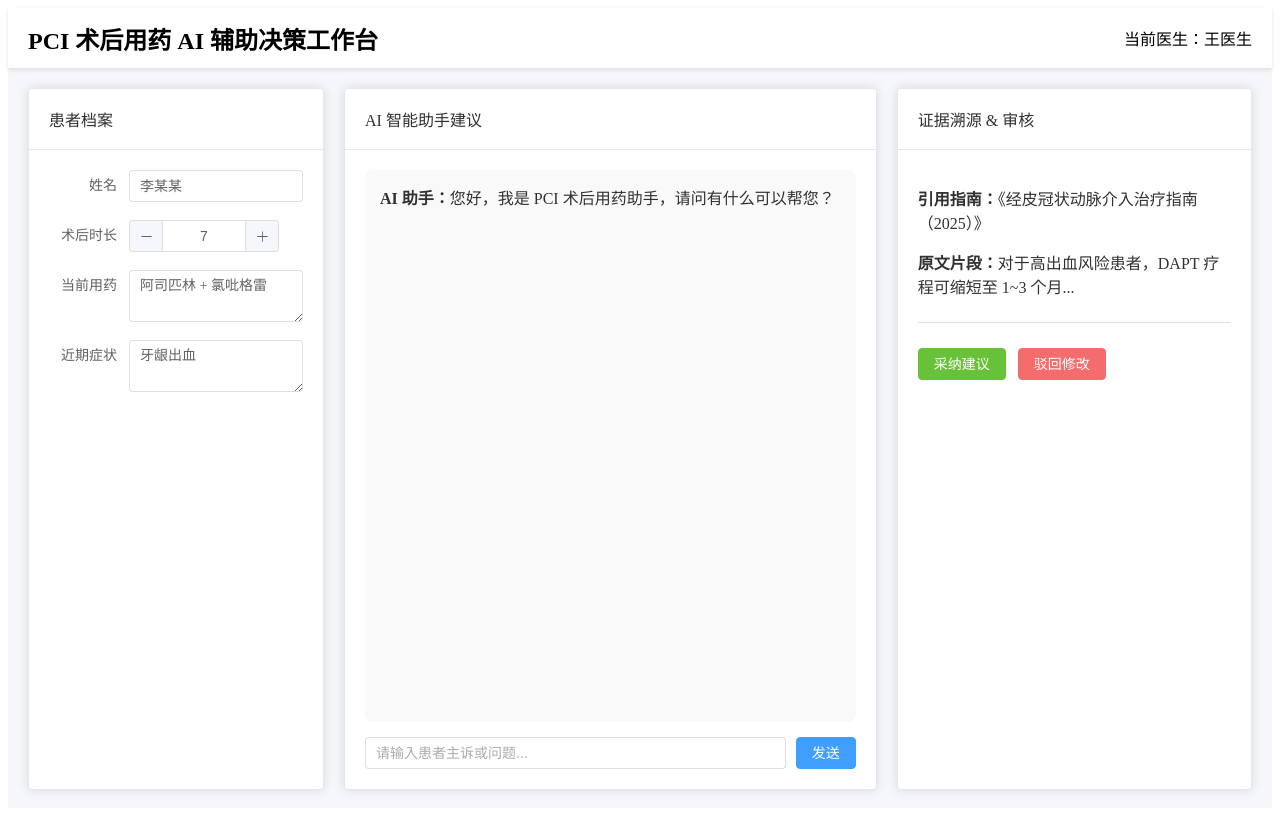
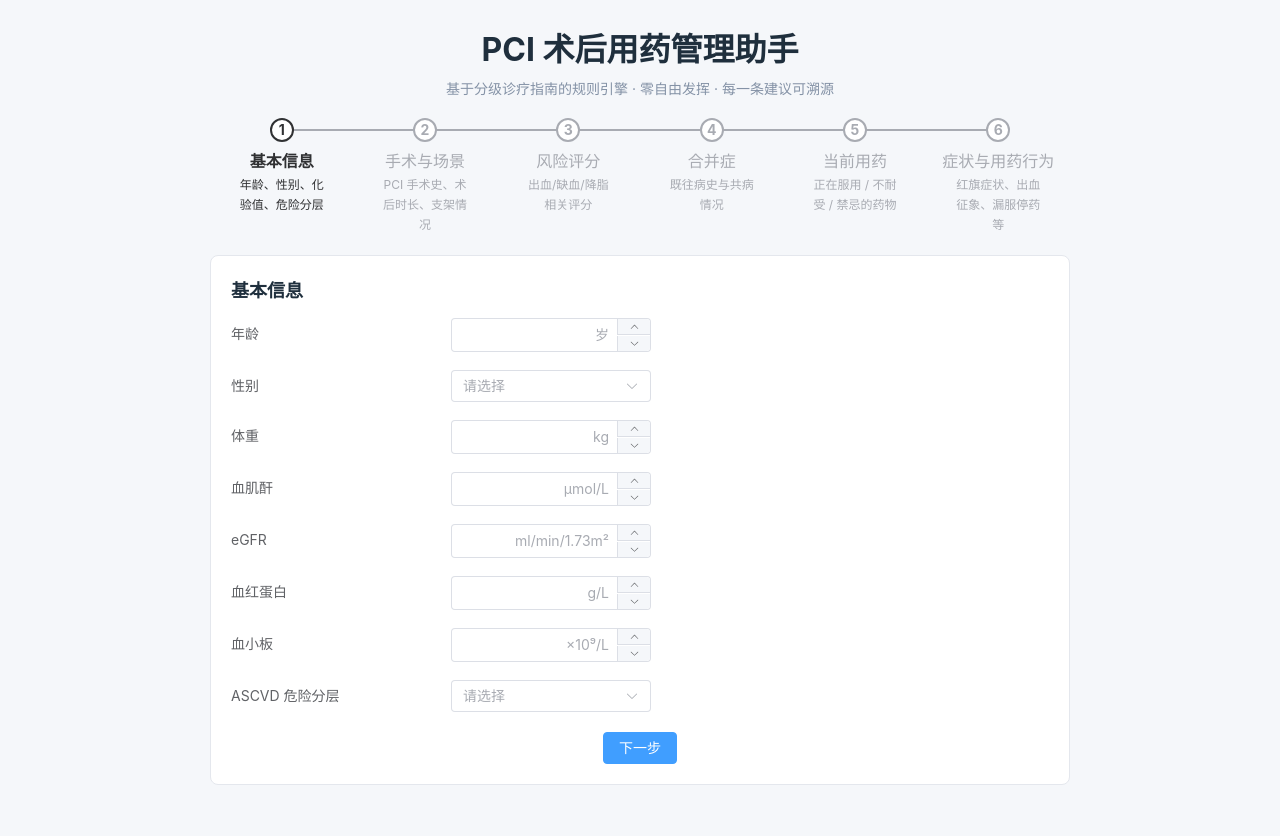
Before and after one commit to lynnevans/pci-med, a Vue app in the folder frontend/: page / in a window 1280 px wide. Shown: the top 836 px of the page. Built offline with nearby package versions, Linux system fonts and the light colour scheme.

Commit message:
Update App.vue

```diff
--- a/frontend/src/App.vue
+++ b/frontend/src/App.vue
@@ -1,184 +1,274 @@
+<script setup>
+import { reactive, ref, computed } from 'vue'
+import { ElMessage } from 'element-plus'
+
+// ============ 分步问诊字段配置（注意：key 与后端 rule_engine.py 字段完全一致） ============
+const steps = [
+  {
+    title: '基本信息',
+    desc: '年龄、性别、化验值、危险分层',
+    fields: [
+      { key: 'age', label: '年龄', type: 'number', unit: '岁', min: 0, max: 120 },
+      { key: 'sex', label: '性别', type: 'select', options: ['男', '女'] },
+      { key: 'weight', label: '体重', type: 'number', unit: 'kg', min: 0, max: 300 },
+      { key: 'scr', label: '血肌酐', type: 'number', unit: 'μmol/L', min: 0 },
+      { key: 'egfr', label: 'eGFR', type: 'number', unit: 'ml/min/1.73m²', min: 0 },
+      { key: 'hb', label: '血红蛋白', type: 'number', unit: 'g/L', min: 0 },
+      { key: 'plt', label: '血小板', type: 'number', unit: '×10⁹/L', min: 0 },
+      { key: 'ascvd_risk', label: 'ASCVD 危险分层', type: 'select', options: ['极高危', '超高危'] },
+    ],
+  },
+  {
+    title: '手术与场景',
+    desc: 'PCI 手术史、术后时长、支架情况',
+    fields: [
+      { key: 'scenario', label: '就诊场景', type: 'select', options: ['ACS', 'CCS'] },
+      { key: 'post_pci', label: '是否 PCI 术后', type: 'boolean' },
+      { key: 'post_pci_months', label: '术后时长', type: 'number', unit: '月', min: 0, max: 240 },
+      { key: 'surgery_date', label: '手术日期', type: 'date' },
+      { key: 'stent_type', label: '支架类型与数量', type: 'text', placeholder: '如：药物洗脱支架×1' },
+      { key: 'discharge_plan', label: '出院方案', type: 'text', placeholder: '如：DAPT 12个月' },
+      { key: 'dcb', label: '药物涂层球囊（DCB）', type: 'boolean' },
+      { key: 'emergency_pci', label: '急诊 PCI', type: 'boolean' },
+      { key: 'precis_dapt', label: 'PRECISE-DAPT 评分', type: 'number', min: 0, max: 60 },
+    ],
+  },
+  {
+    title: '风险评分',
+    desc: '出血/缺血/降脂相关评分',
+    fields: [
+      { key: 'has_bled', label: 'HAS-BLED 评分', type: 'number', min: 0, max: 9 },
+      { key: 'cha2ds2_vasc', label: 'CHA₂DS₂-VASc 评分', type: 'number', min: 0, max: 9 },
+      { key: 'baseline_ldl', label: '基线 LDL-C', type: 'number', unit: 'mmol/L', min: 0 },
+    ],
+  },
+  {
+    title: '合并症',
+    desc: '既往病史与共病情况',
+    fields: [
+      { key: 'diabetes', label: '2 型糖尿病', type: 'boolean' },
+      { key: 'ckd', label: 'CKD 慢性肾脏病', type: 'boolean' },
+      { key: 'af', label: '房颤', type: 'boolean' },
+      { key: 'hf', label: '心衰', type: 'boolean' },
+      { key: 'lvef_reduced', label: 'LVEF 降低', type: 'boolean' },
+      { key: 'asthma_copd', label: '哮喘 / COPD', type: 'boolean' },
+      { key: 'gout_history', label: '痛风史', type: 'boolean' },
+      { key: 'stroke_tia_history', label: '缺血性卒中 / TIA 史', type: 'boolean' },
+      { key: 'prior_mi_stroke', label: '既往心梗 / 卒中史', type: 'boolean' },
+      { key: 'multivessel', label: '多支病变', type: 'boolean' },
+      { key: 'bp_high', label: '规范服药下血压 ≥140/90', type: 'boolean' },
+    ],
+  },
+  {
+    title: '当前用药',
+    desc: '正在服用 / 不耐受 / 禁忌的药物',
+    fields: [
+      { key: 'on_clopidogrel', label: '正在用氯吡格雷', type: 'boolean' },
+      { key: 'on_ticagrelor', label: '正在用替格瑞洛', type: 'boolean' },
+      { key: 'on_noac', label: '正在用 NOAC 抗凝', type: 'boolean' },
+      { key: 'noac_type', label: 'NOAC 品种', type: 'select', options: ['利伐沙班', '达比加群', '阿哌沙班'] },
+      { key: 'aspirin_intolerant', label: '阿司匹林过敏 / 不耐受', type: 'boolean' },
+      { key: 'ticagrelor_intolerant', label: '替格瑞洛不耐受 / 禁忌', type: 'boolean' },
+      { key: 'cyp2c19_loss', label: '氯吡格雷抵抗（CYP2C19 缺失）', type: 'boolean' },
+      { key: 'on_metformin', label: '正在用二甲双胍', type: 'boolean' },
+      { key: 'on_amiodarone', label: '长期用胺碘酮', type: 'boolean' },
+      { key: 'on_nitrate', label: '正在用硝酸酯', type: 'boolean' },
+      { key: 'on_pde5i', label: '正在用 PDE5 抑制剂', type: 'boolean' },
+      { key: 'on_nsaid_steroid', label: '同用 NSAIDs / 激素', type: 'boolean' },
+      { key: 'ppi', label: 'PPI 品种', type: 'select', options: ['奥美拉唑', '艾司奥美拉唑', '泮托拉唑', '雷贝拉唑', '其他'] },
+      { key: 'beta_blocker_contra', label: 'β 阻滞剂禁忌', type: 'boolean' },
+      { key: 'acei_contra', label: 'ACEI 禁忌', type: 'boolean' },
+    ],
+  },
+  {
+    title: '症状与用药行为',
+    desc: '红旗症状、出血征象、漏服停药等',
+    fields: [
+      { key: 'red_flag', label: '红旗症状（再发胸痛/黑便呕血/晕厥/活动耐量明显下降）', type: 'boolean' },
+      { key: 'mild_bleed', label: '轻微出血（牙龈/瘀斑，无 Hb 下降）', type: 'boolean' },
+      { key: 'recent_fatal_bleed', label: '近期致命性出血', type: 'boolean' },
+      { key: 'ich_history', label: '颅内出血史', type: 'boolean' },
+      { key: 'ulcer_bleed_history', label: '消化道溃疡 / 出血史', type: 'boolean' },
+      { key: 'want_stop_antiplatelet', label: '患者拟停抗血小板药', type: 'boolean' },
+      { key: 'miss_single_dose', label: '单次漏服抗血小板/他汀', type: 'boolean' },
+      { key: 'self_stop_days', label: '自行停药天数', type: 'number', unit: '天', min: 0 },
+      { key: 'blood_activating', label: '自服活血中成药/鱼油/纳豆激酶', type: 'boolean' },
+      { key: 'need_analgesic', label: '需用镇痛药', type: 'boolean' },
+      { key: 'enhance_ct', label: '拟行增强 CT / 造影', type: 'boolean' },
+      { key: 'alt_ast_ratio', label: 'ALT/AST（正常上限倍数）', type: 'number', min: 0 },
+      { key: 'ck_ratio', label: 'CK（正常上限倍数）', type: 'number', min: 0 },
+      { key: 'referral_plan_confirmed', label: '上级方案下转已确认', type: 'boolean' },
+      { key: 'recent_symptom_after_referral', label: '下转后 1 个月内再发症状', type: 'boolean' },
+    ],
+  },
+]
+
+// ============ 表单状态 ============
+const form = reactive({})
+for (const s of steps) {
+  for (const f of s.fields) {
+    form[f.key] = f.type === 'boolean' ? false : null
+  }
+}
+
+const currentStep = ref(0)
+const loading = ref(false)
+const result = ref(null)
+const errorMsg = ref('')
+
+// ============ 提交流程 ============
+function buildPayload() {
+  const payload = {}
+  for (const s of steps) {
+    for (const f of s.fields) {
+      const v = form[f.key]
+      if (f.type === 'number') {
+        if (v === null || v === undefined || v === '') continue
+        payload[f.key] = Number(v)
+      } else if (f.type === 'boolean') {
+        if (v === true) payload[f.key] = true
+      } else if (f.type === 'date') {
+        if (v) payload[f.key] = v
+      } else {
+        if (v) payload[f.key] = v
+      }
+    }
+  }
+  return payload
+}
+
+async function submit() {
+  loading.value = true
+  errorMsg.value = ''
+  result.value = null
+  try {
+    const resp = await fetch('/api/analyze', {
+      method: 'POST',
+      headers: { 'Content-Type': 'application/json' },
+      body: JSON.stringify(buildPayload()),
+    })
+    if (!resp.ok) throw new Error('接口返回 ' + resp.status)
+    result.value = await resp.json()
+  } catch (e) {
+    errorMsg.value = '调用后端失败：' + e.message + '。请确认 uvicorn 已在 backend 目录启动。'
+  } finally {
+    loading.value = false
+  }
+}
+
+function reset() {
+  for (const s of steps) {
+    for (const f of s.fields) {
+      form[f.key] = f.type === 'boolean' ? false : null
+    }
+  }
+  currentStep.value = 0
+  result.value = null
+  errorMsg.value = ''
+}
+
+const tagText = { tag_br: '高出血风险', tag_ir: '高缺血风险', tag_el: '老年(≥75)' }
+const activeTags = computed(() => {
+  if (!result.value || !result.value.tags) return []
+  return Object.entries(result.value.tags).filter(([, v]) => v).map(([k]) => tagText[k])
+})
+</script>
+
 <template>
-  <div class="doctor-workbench">
-    <!-- 顶部导航栏 -->
-    <header class="header">
-      <h2>PCI 术后用药 AI 辅助决策工作台</h2>
-      <div class="user-info">当前医生：王医生</div>
+  <div class="wrap">
+    <header class="head">
+      <h1>PCI 术后用药管理助手</h1>
+      <p>基于分级诊疗指南的规则引擎 · 零自由发挥 · 每一条建议可溯源</p>
     </header>
 
-    <!-- 三分屏 -->
-    <main class="main-content">
-      <!-- 左侧：患者档案 -->
-      <aside class="left-panel">
-        <el-card class="box-card">
-          <template #header>
-            <div class="card-header">
-              <span>患者档案</span>
+    <template v-if="!result && !errorMsg">
+      <el-steps :active="currentStep" finish-status="success" align-center class="steps">
+        <el-step v-for="(s, i) in steps" :key="i" :title="s.title" :description="s.desc" />
+      </el-steps>
+
+      <el-card class="card" shadow="never">
+        <h2 class="step-title">{{ steps[currentStep].title }}</h2>
+        <el-form label-width="220px" label-position="left" class="form">
+          <el-form-item v-for="f in steps[currentStep].fields" :key="f.key" :label="f.label">
+            <el-switch v-if="f.type === 'boolean'" v-model="form[f.key]" active-text="是" inactive-text="否" />
+            <el-input-number v-else-if="f.type === 'number'" v-model="form[f.key]" :min="f.min" :max="f.max" controls-position="right" style="width: 200px">
+              <template #suffix v-if="f.unit">{{ f.unit }}</template>
+            </el-input-number>
+            <el-date-picker v-else-if="f.type === 'date'" v-model="form[f.key]" type="date" value-format="YYYY-MM-DD" placeholder="选择日期" style="width: 200px" />
+            <el-select v-else-if="f.type === 'select'" v-model="form[f.key]" placeholder="请选择" clearable style="width: 200px">
+              <el-option v-for="op in f.options" :key="op" :label="op" :value="op" />
+            </el-select>
+            <el-input v-else v-model="form[f.key]" :placeholder="f.placeholder || '选填'" style="width: 320px" />
+          </el-form-item>
+        </el-form>
+
+        <div class="nav">
+          <el-button v-if="currentStep > 0" @click="currentStep--">上一步</el-button>
+          <el-button v-if="currentStep < steps.length - 1" type="primary" @click="currentStep++">下一步</el-button>
+          <el-button v-else type="success" :loading="loading" @click="submit">提交分析</el-button>
+        </div>
+      </el-card>
+    </template>
+
+    <template v-else-if="errorMsg">
+      <el-alert :title="errorMsg" type="error" show-icon :closable="false" class="alert" />
+      <div class="nav"><el-button type="primary" @click="reset">返回重填</el-button></div>
+    </template>
+
+    <template v-else>
+      <div class="result">
+        <div class="tags" v-if="activeTags.length">
+          <el-tag v-for="t in activeTags" :key="t" type="warning" effect="plain" class="tag">{{ t }}</el-tag>
+        </div>
+
+        <div v-if="result.redlines && result.redlines.length">
+          <el-alert v-for="r in result.redlines" :key="r.id" type="error" :closable="false" class="alert">
+            <template #title>
+              【红线 {{ r.id }}】{{ r.name }}
+            </template>
+            {{ r.action }}
+          </el-alert>
+        </div>
+
+        <div v-else class="advice">
+          <template v-if="result.advices && result.advices.length">
+            <div class="advice-item" v-for="a in result.advices" :key="a.id">
+              <div class="advice-head">
+                <span class="advice-id">{{ a.id }}</span>
+                <el-tag :type="a.level === '审核级' ? 'warning' : 'success'" size="small">{{ a.level }}</el-tag>
+              </div>
+              <p class="advice-text">{{ a.action }}</p>
+              <p class="advice-src">出处：{{ a.source }}</p>
             </div>
           </template>
-           <el-form label-width="80px">
-            <el-form-item label="姓名">
-              <el-input v-model="patientName"></el-input>
-            </el-form-item>
-            <el-form-item label="术后时长">
-              <el-input-number v-model="postPciMonths"></el-input-number>
-            </el-form-item>
-            <el-form-item label="当前用药">
-              <el-input v-model="currentMeds" type="textarea"></el-input>
-            </el-form-item>
-            <el-form-item label="近期症状">
-              <el-input v-model="symptoms" type="textarea"></el-input>
-            </el-form-item>
-          </el-form>
-        </el-card>
-      </aside>
+          <el-empty v-else description="未命中任何规则，请核对录入信息" />
+        </div>
 
-      <!-- 中间：AI 交互区 -->
-      <section class="center-panel">
-        <el-card class="box-card">
-          <template #header>
-            <span>AI 智能助手建议</span>
-          </template>
-          <!-- 这放聊天框或建议列表 -->
-          <div class="chat-area">
-            <div v-for="(msg, index) in chatMessages" :key="index" :class="['message', msg.role]">
-              <strong>{{ msg.role === 'ai' ? 'AI 助手' : '医生' }}：</strong>
-              <span>{{ msg.text }}</span>
-            </div>
-          </div>
-          <!-- 底部输入框 -->
-          <div class="input-area">
-            <el-input v-model="inputText" placeholder="请输入患者主诉或问题..." />
-            <el-button type="primary" style="margin-left: 10px;"@click="handleSend">发送</el-button>
-          </div>
-        </el-card>
-      </section>
-
-      <!-- 右侧：证据溯源与审核区 -->
-      <aside class="right-panel">
-        <el-card class="box-card">
-          <template #header>
-            <span>证据溯源 & 审核</span>
-          </template>
-          <div class="evidence-content">
-            <p><strong>引用指南：</strong>《经皮冠状动脉介入治疗指南（2025）》</p>
-            <p><strong>原文片段：</strong>对于高出血风险患者，DAPT 疗程可缩短至 1~3 个月...</p>
-            <el-divider />
-            <el-button type="success">采纳建议</el-button>
-            <el-button type="danger">驳回修改</el-button>
-          </div>
-        </el-card>
-      </aside>
-    </main>
+        <p class="disclaimer">{{ result.disclaimer }}</p>
+        <div class="nav"><el-button type="primary" @click="reset">重新填写</el-button></div>
+      </div>
+    </template>
   </div>
 </template>
 
-<script setup lang="ts">
-import { ref } from 'vue'
-
-// 顶部医生名字
-const doctorName = ref('王医生')
-
-// 中间
-const inputText = ref('')
-
-// 左侧患者档案
-const patientName = ref('李某某')
-const postPciMonths = ref(7)
-const currentMeds = ref('阿司匹林 + 氯吡格雷')
-const symptoms = ref('牙龈出血')
-const handleSend = () => {
-  if (inputText.value.trim() === '') {
-    alert('请先输入问题！')
-    return
-  }
-
-  // 医生的话存进列表
-  chatMessages.value.push({ role: 'user', text: inputText.value })
-
-  // 模拟 AI 的回复（以后这里换成发给后端）
-  setTimeout(() => {
-    chatMessages.value.push({ role: 'ai', text: '收到您的提问：' + inputText.value + '。AI 正在思考中...' })
-  }, 500) // 延迟0.5秒，假装 AI 在想
-
-  // 清空输入框
-  inputText.value = ''
-}
-
-// 定义聊天记录列表，初始有一个 AI 的欢迎语
-const chatMessages = ref([
-  { role: 'ai', text: '您好，我是 PCI 术后用药助手，请问有什么可以帮您？' }
-])
-</script>
-
-<style scoped>
-.doctor-workbench {
-  height: 100vh;
-  display: flex;
-  flex-direction: column;
-  background-color: #f5f7fa;
-}
-
-.header {
-  height: 60px;
-  background-color: #fff;
-  display: flex;
-  justify-content: space-between;
-  align-items: center;
-  padding: 0 20px;
-  box-shadow: 0 2px 4px rgba(0,0,0,0.1);
-}
-
-.main-content {
-  flex: 1;
-  display: flex;
-  padding: 20px;
-  gap: 20px;
-  overflow: hidden;
-}
-
-.left-panel {
-  width: 25%;
-}
-
-.center-panel {
-  width: 45%;
-}
-
-.right-panel {
-  width: 30%;
-}
-
-.box-card {
-  height: 100%;
-  display: flex;
-  flex-direction: column;
-}
-
-:deep(.el-card__body) {
-  flex: 1;
-  display: flex;
-  flex-direction: column;
-  overflow-y: auto;
-}
-
-.chat-area {
-  flex: 1;
-  background: #f9f9f9;
-  padding: 15px;
-  border-radius: 8px;
-}
-
-.input-area {
-  margin-top: 15px;
-  display: flex;
-}
+<style>
+body { margin: 0; background: #f5f7fa; font-family: -apple-system, "PingFang SC", "Microsoft YaHei", sans-serif; }
+.wrap { max-width: 860px; margin: 0 auto; padding: 24px 16px 60px; }
+.head { text-align: center; margin-bottom: 20px; }
+.head h1 { margin: 0 0 8px; color: #1f2f3d; }
+.head p { margin: 0; color: #8492a6; font-size: 14px; }
+.steps { margin-bottom: 20px; }
+.card { border-radius: 8px; }
+.step-title { margin: 0 0 16px; font-size: 18px; color: #1f2f3d; }
+.form { margin-top: 4px; }
+.nav { display: flex; justify-content: center; gap: 12px; margin-top: 20px; }
+.alert { margin-bottom: 12px; }
+.tags { margin-bottom: 14px; }
+.tag { margin-right: 8px; }
+.advice-item { background: #fff; border: 1px solid #e4e7ed; border-radius: 8px; padding: 14px 16px; margin-bottom: 12px; }
+.advice-head { display: flex; align-items: center; gap: 8px; margin-bottom: 8px; }
+.advice-id { font-weight: 700; color: #409eff; }
+.advice-text { margin: 0 0 6px; color: #303133; line-height: 1.6; }
+.advice-src { margin: 0; color: #909399; font-size: 12px; }
+.disclaimer { color: #c0c4cc; font-size: 12px; text-align: center; margin: 20px 0 8px; }
 </style>
-
-.message {
-  margin-bottom: 10px;
-  padding: 10px;
-  border-radius: 6px;
-}
-.user { background-color: #e3f2fd; text-align: right; }
-.ai { background-color: #fff; }
```
